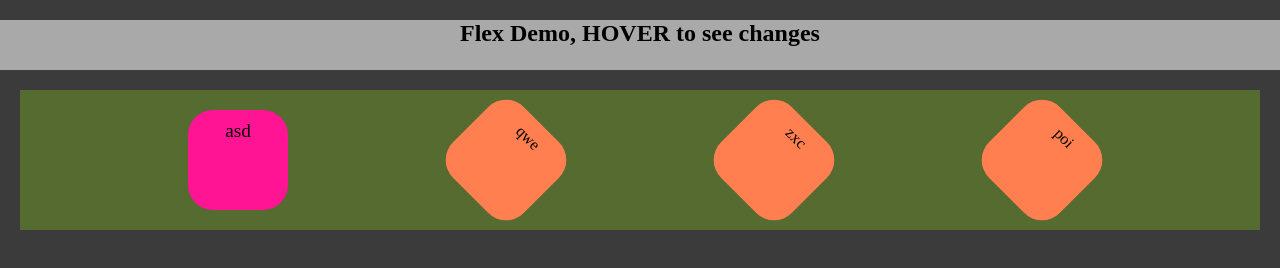
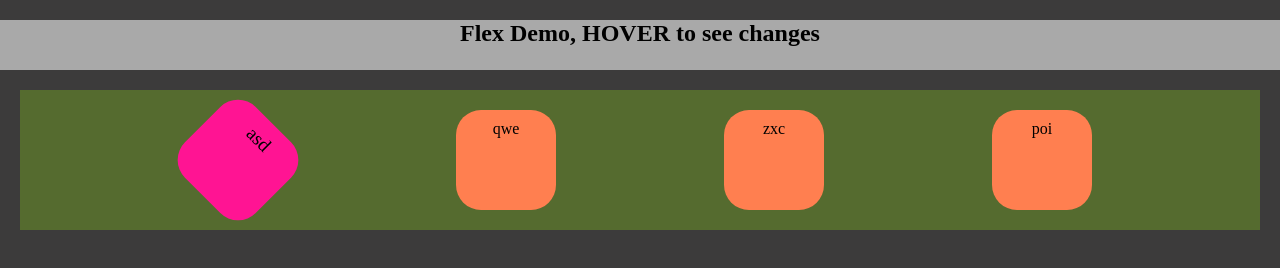
Before and after one commit to AnirudhaBS/flexx, a plain HTML site: page flex.html in a window 1280 px wide. In both pictures the pointer is over the element "asd". Drawn offline with Linux system fonts and the light colour scheme.

Commit message:
hover change

```diff
--- a/flex.css
+++ b/flex.css
@@ -29,38 +29,38 @@ h2{
 
 }
 .box1{
-    rotate: 45deg;
+    /* rotate: 45deg; */
     border-radius: 25px;
 }
 .box2{
-    rotate: 45deg;
+    /* rotate: 45deg; */
     border-radius: 25px;
 }
 .box3{
-    rotate: 45deg;
+    /* rotate: 45deg; */
     border-radius: 25px;
 }
 .box4{
-    rotate: 45deg;
+    /* rotate: 45deg; */
     border-radius: 25px;
 }
 .box1:hover {
     font-size: larger;
     background-color: deeppink;
-    rotate: 0deg;
+    rotate: 45deg;
 }
 .box2:hover {
     font-size: larger;
     background-color: deeppink;
-    rotate: 0deg;
+    rotate: 45deg;
 }
 .box3:hover {
     font-size: larger;
     background-color: deeppink;
-    rotate: 0deg;
+    rotate: 45deg;
 }
 .box4:hover {
     font-size: larger;
     background-color: deeppink;
-    rotate: 0deg;
+    rotate: 45deg;
 }
```
